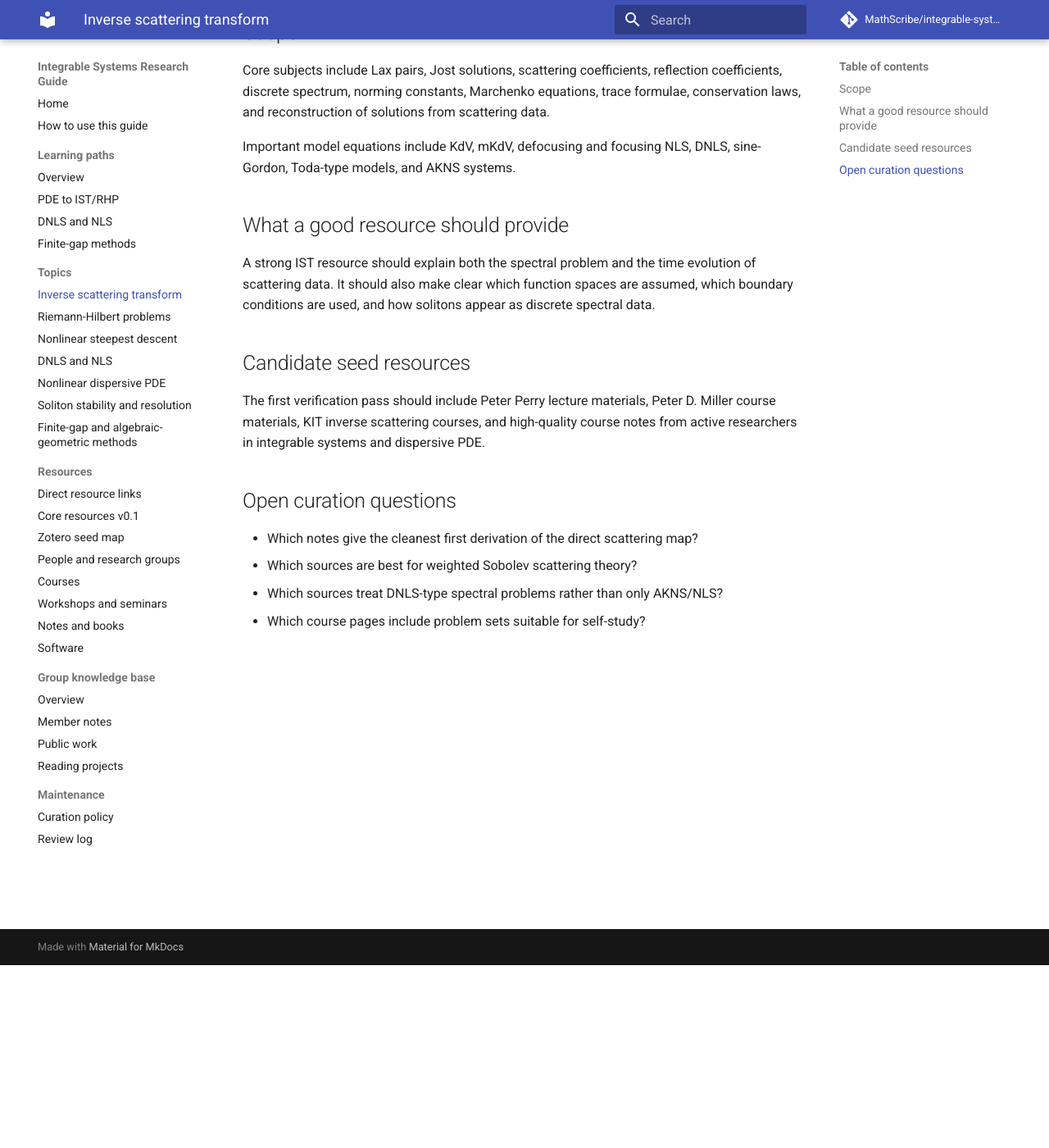
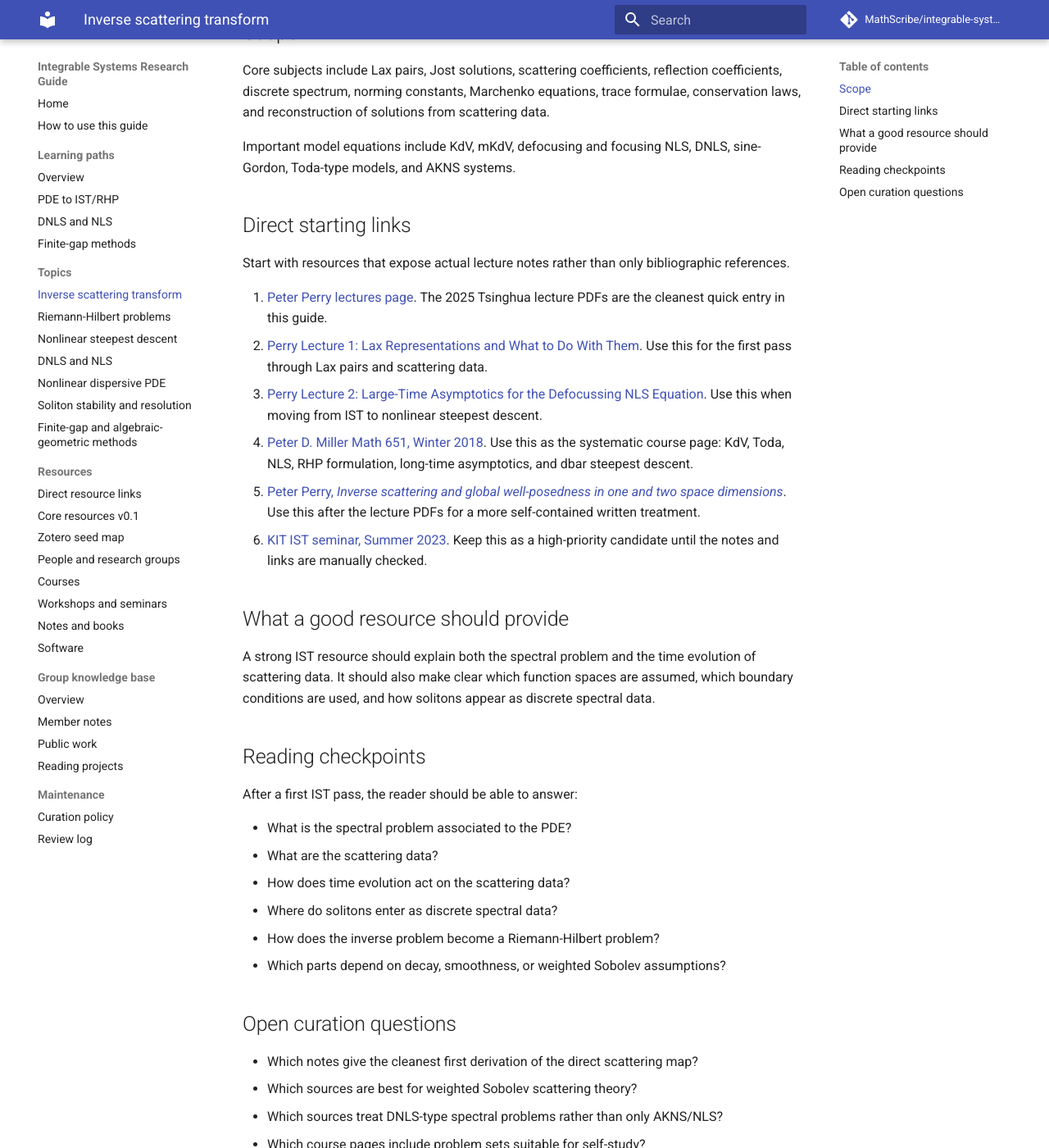
Before and after one commit to MathScribe/integrable-systems-guide, an MkDocs documentation site: the page built from docs/topics/ist.md, in a window 1280 px wide and 1400 px high, scrolled down 223 px. Shown: the whole window at 82% size. Built offline with MkDocs 1.6.1 and Material for MkDocs 9.7.7, drawn with Linux system fonts in a browser that asks for light colours; comment, search, counter and statistics services are not loaded.

Commit message:
Add direct IST links

```diff
--- a/docs/topics/ist.md
+++ b/docs/topics/ist.md
@@ -8,13 +8,31 @@ Core subjects include Lax pairs, Jost solutions, scattering coefficients, reflec
 
 Important model equations include KdV, mKdV, defocusing and focusing NLS, DNLS, sine-Gordon, Toda-type models, and AKNS systems.
 
+## Direct starting links
+
+Start with resources that expose actual lecture notes rather than only bibliographic references.
+
+1. [Peter Perry lectures page](https://www.ms.uky.edu/~perry/lectures.htm). The 2025 Tsinghua lecture PDFs are the cleanest quick entry in this guide.
+2. [Perry Lecture 1: Lax Representations and What to Do With Them](https://www.ms.uky.edu/~perry/Tsinghua-2025/Tsinghua-Lecture-1.pdf). Use this for the first pass through Lax pairs and scattering data.
+3. [Perry Lecture 2: Large-Time Asymptotics for the Defocussing NLS Equation](https://www.ms.uky.edu/~perry/Tsinghua-2025/Tsinghua-Lecture-2.pdf). Use this when moving from IST to nonlinear steepest descent.
+4. [Peter D. Miller Math 651, Winter 2018](https://websites.umich.edu/~millerpd/CurrentCourses/651_Winter18.html). Use this as the systematic course page: KdV, Toda, NLS, RHP formulation, long-time asymptotics, and dbar steepest descent.
+5. [Peter Perry, *Inverse scattering and global well-posedness in one and two space dimensions*](https://arxiv.org/abs/1902.01009). Use this after the lecture PDFs for a more self-contained written treatment.
+6. [KIT IST seminar, Summer 2023](https://www.math.kit.edu/iana2/edu/semist_liao2023s/). Keep this as a high-priority candidate until the notes and links are manually checked.
+
 ## What a good resource should provide
 
 A strong IST resource should explain both the spectral problem and the time evolution of scattering data. It should also make clear which function spaces are assumed, which boundary conditions are used, and how solitons appear as discrete spectral data.
 
-## Candidate seed resources
+## Reading checkpoints
 
-The first verification pass should include Peter Perry lecture materials, Peter D. Miller course materials, KIT inverse scattering courses, and high-quality course notes from active researchers in integrable systems and dispersive PDE.
+After a first IST pass, the reader should be able to answer:
+
+- What is the spectral problem associated to the PDE?
+- What are the scattering data?
+- How does time evolution act on the scattering data?
+- Where do solitons enter as discrete spectral data?
+- How does the inverse problem become a Riemann-Hilbert problem?
+- Which parts depend on decay, smoothness, or weighted Sobolev assumptions?
 
 ## Open curation questions
 
```
